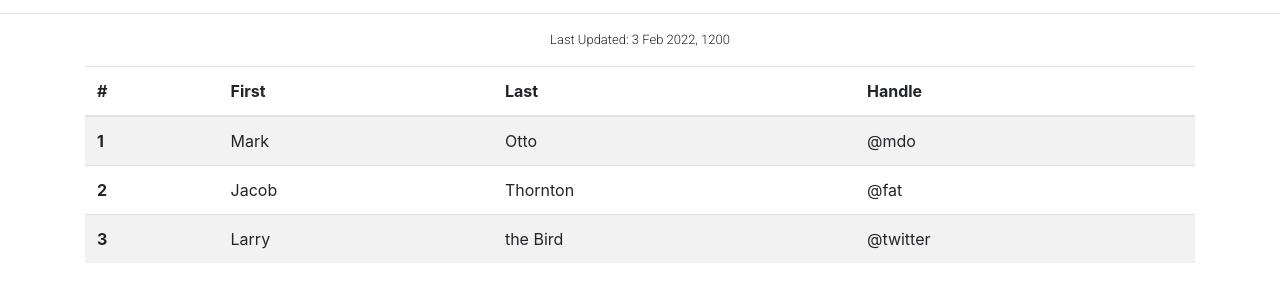
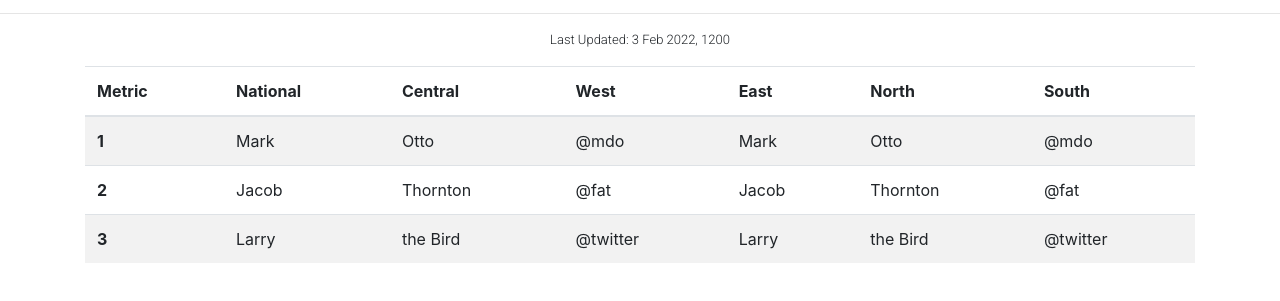
Before and after one commit to FionaSeahShuHui98/CSC3007-assignment1, a plain HTML site: page index.html in a window 1280 px wide. Shown: the part 75-376 px from the top of the page. Drawn offline with nearby package versions, Linux system fonts and the light colour scheme.

Commit message:
Update Table Heading

```diff
--- a/index.html
+++ b/index.html
@@ -22,15 +22,21 @@
             <table class="table table-striped">
                 <thead>
                   <tr>
-                    <th scope="col">#</th>
-                    <th scope="col">First</th>
-                    <th scope="col">Last</th>
-                    <th scope="col">Handle</th>
+                    <th scope="col">Metric</th>
+                    <th scope="col">National</th>
+                    <th scope="col">Central</th>
+                    <th scope="col">West</th>
+                    <th scope="col">East</th>
+                    <th scope="col">North</th>
+                    <th scope="col">South</th>
                   </tr>
                 </thead>
                 <tbody>
                   <tr>
                     <th scope="row">1</th>
+                    <td>Mark</td>
+                    <td>Otto</td>
+                    <td>@mdo</td>
                     <td>Mark</td>
                     <td>Otto</td>
                     <td>@mdo</td>
@@ -40,9 +46,15 @@
                     <td>Jacob</td>
                     <td>Thornton</td>
                     <td>@fat</td>
+                    <td>Jacob</td>
+                    <td>Thornton</td>
+                    <td>@fat</td>
                   </tr>
                   <tr>
                     <th scope="row">3</th>
+                    <td>Larry</td>
+                    <td>the Bird</td>
+                    <td>@twitter</td>
                     <td>Larry</td>
                     <td>the Bird</td>
                     <td>@twitter</td>
```
